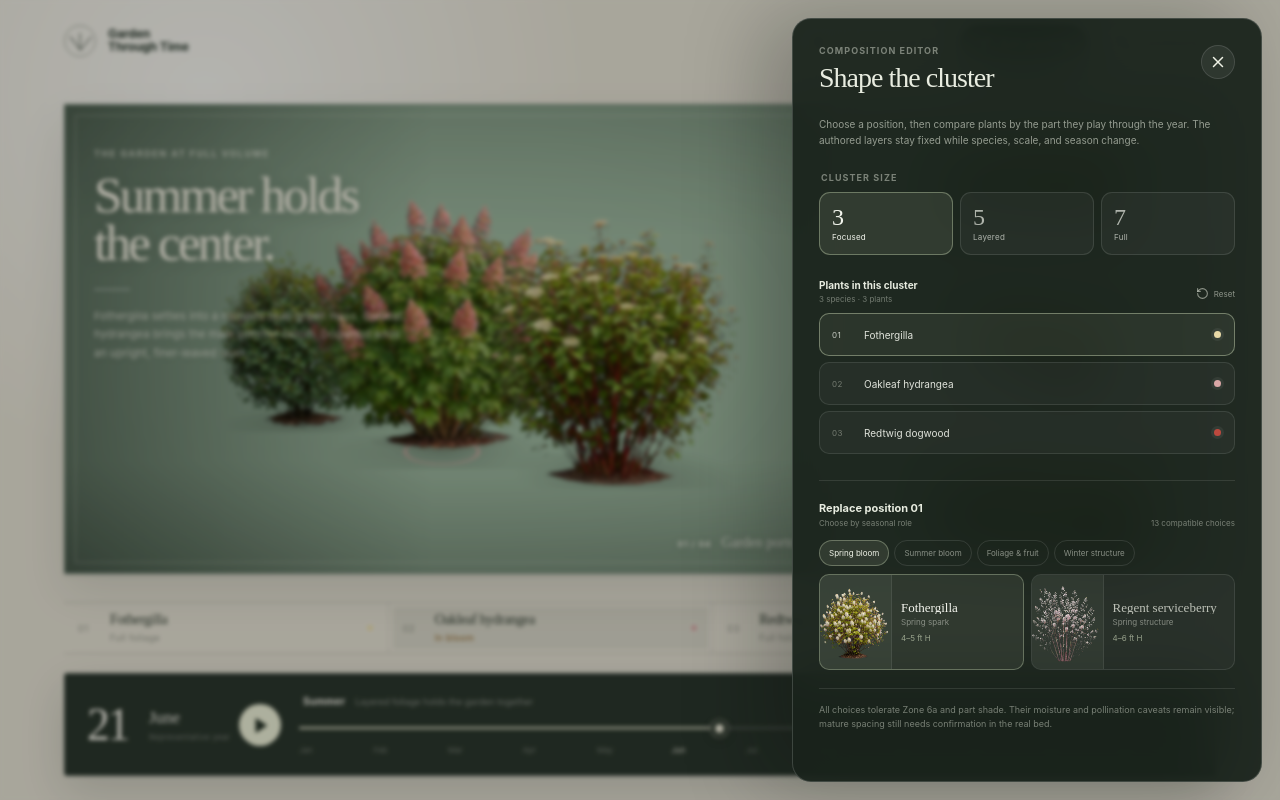
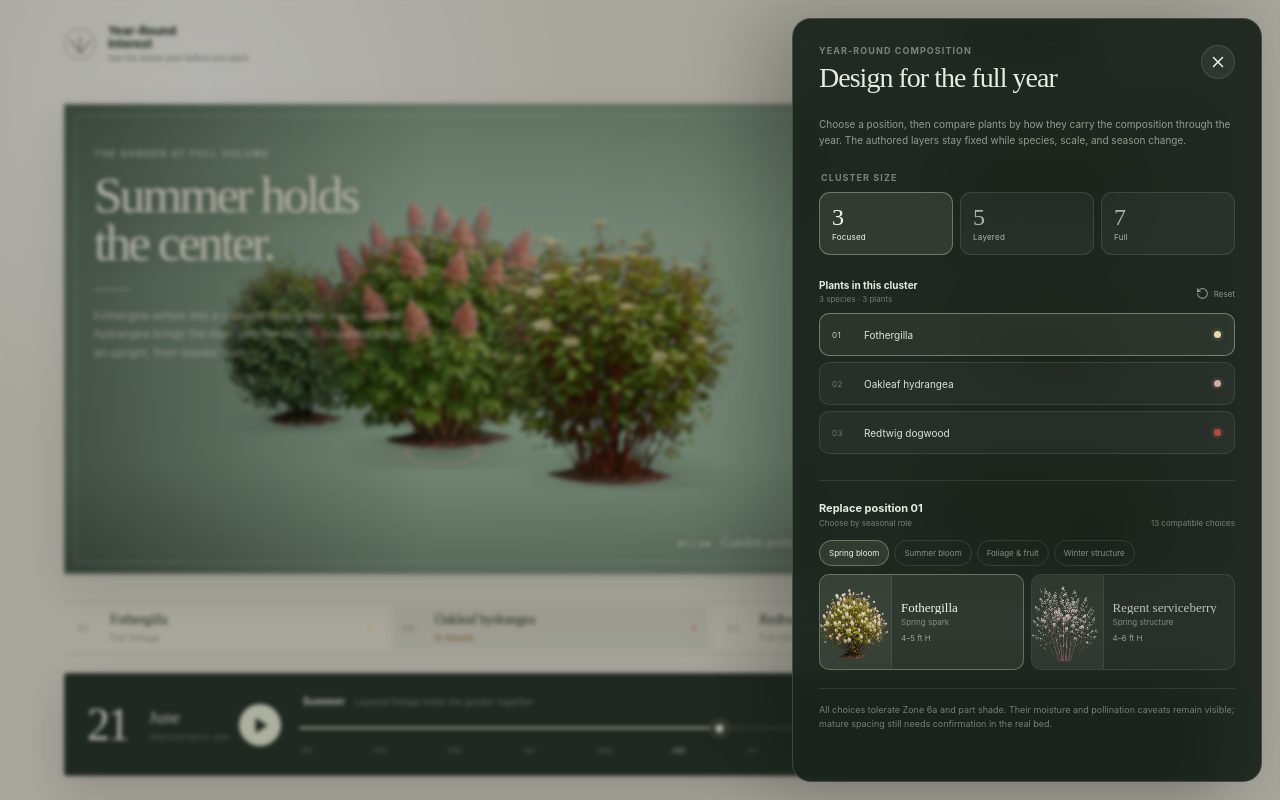
Before and after one commit to kbo4sho/garden-through-time, a React (Vite) app: page / in a window 1280 px wide. Both pictures are taken after a click on the button "Edit planting". Built offline with nearby package versions, Linux system fonts and the light colour scheme.

Commit message:
Reframe product around year-round interest

```diff
--- a/index.html
+++ b/index.html
@@ -7,9 +7,23 @@
     <link rel="icon" href="data:," />
     <meta
       name="description"
-      content="See one living garden transform across an entire year."
+      content="Judge one living garden's year-round interest before you plant."
     />
-    <title>Garden Through Time</title>
+    <meta property="og:title" content="Year-Round Interest" />
+    <meta property="og:description" content="See the whole year before you plant." />
+    <meta property="og:type" content="website" />
+    <meta
+      property="og:image"
+      content="https://garden-through-time.kbo4sho.chatgpt.site/og.png"
+    />
+    <meta name="twitter:card" content="summary_large_image" />
+    <meta name="twitter:title" content="Year-Round Interest" />
+    <meta name="twitter:description" content="See the whole year before you plant." />
+    <meta
+      name="twitter:image"
+      content="https://garden-through-time.kbo4sho.chatgpt.site/og.png"
+    />
+    <title>Year-Round Interest</title>
   </head>
   <body>
     <div id="root"></div>
--- a/src/App.tsx
+++ b/src/App.tsx
@@ -234,7 +234,7 @@ function ConditionsPanel({
         <div><dt><MapPin size={15} /> Region</dt><dd>Chicago, IL · Zone 6a</dd></div>
         <div><dt><SunMedium size={15} /> Light</dt><dd>Morning sun / afternoon shade</dd></div>
         <div><dt><Droplets size={15} /> Moisture</dt><dd>Consistent, well-drained</dd></div>
-        <div><dt><CalendarDays size={15} /> Intent</dt><dd>Four-season interest</dd></div>
+        <div><dt><CalendarDays size={15} /> Intent</dt><dd>Year-round interest</dd></div>
       </dl>
       <div className="filter-preview">
         <p>Composition filter</p>
@@ -327,8 +327,8 @@ function CompositionPanel({
     <aside className="composition-panel" aria-label="Edit planting composition">
       <div className="conditions-heading">
         <div>
-          <p>Composition editor</p>
-          <h2>Shape the cluster</h2>
+          <p>Year-round composition</p>
+          <h2>Design for the full year</h2>
         </div>
         <button className="icon-button" onClick={onClose} aria-label="Close composition editor">
           <X size={18} />
@@ -336,8 +336,9 @@ function CompositionPanel({
       </div>
 
       <p className="composition-intro">
-        Choose a position, then compare plants by the part they play through the
-        year. The authored layers stay fixed while species, scale, and season change.
+        Choose a position, then compare plants by how they carry the composition
+        through the year. The authored layers stay fixed while species, scale, and
+        season change.
       </p>
 
       <fieldset className="cluster-size-control">
@@ -611,7 +612,7 @@ export default function App() {
   return (
     <main className="experience-shell">
       <a href="#year-timeline" className="skip-link">Skip to year timeline</a>
-      <section className="scene-gallery" aria-label="Four seasonal garden views">
+      <section className="scene-gallery" aria-label="Four synchronized views of one year-round garden composition">
         {gardenViews.map((view, index) => (
           <article
             key={view.id}
@@ -639,9 +640,12 @@ export default function App() {
       </section>
 
       <header className="topbar">
-        <a className="brand" href="#top" aria-label="Garden Through Time home">
+        <a className="brand" href="#top" aria-label="Year-Round Interest home">
           <span className="brand-mark"><span /></span>
-          <span>Garden<br />Through Time</span>
+          <span className="brand-copy">
+            <strong>Year-Round<br />Interest</strong>
+            <small>See the whole year before you plant.</small>
+          </span>
         </a>
         <div className="topbar-actions">
           <span className="region-label"><MapPin size={14} />Chicago · Zone 6a</span>
--- a/src/styles.css
+++ b/src/styles.css
@@ -125,6 +125,25 @@ input:focus-visible {
   line-height: 1.05;
   letter-spacing: -0.01em;
   text-decoration: none;
+}
+
+.brand-copy {
+  display: grid;
+  gap: 4px;
+}
+
+.brand-copy strong {
+  font-size: 12px;
+  font-weight: 650;
+  line-height: 1.05;
+}
+
+.brand-copy small {
+  color: rgba(39, 52, 41, 0.52);
+  font-size: 8px;
+  font-weight: 520;
+  line-height: 1;
+  letter-spacing: 0.01em;
 }
 
 .brand-mark {
@@ -1420,6 +1439,10 @@ input:focus-visible {
     padding: 20px;
   }
 
+  .brand-copy small {
+    display: none;
+  }
+
   .region-label {
     display: none;
   }
```
Also changed, not shown: public/og.png (added), 4 other files (tests, documents, lock files or other folders).
